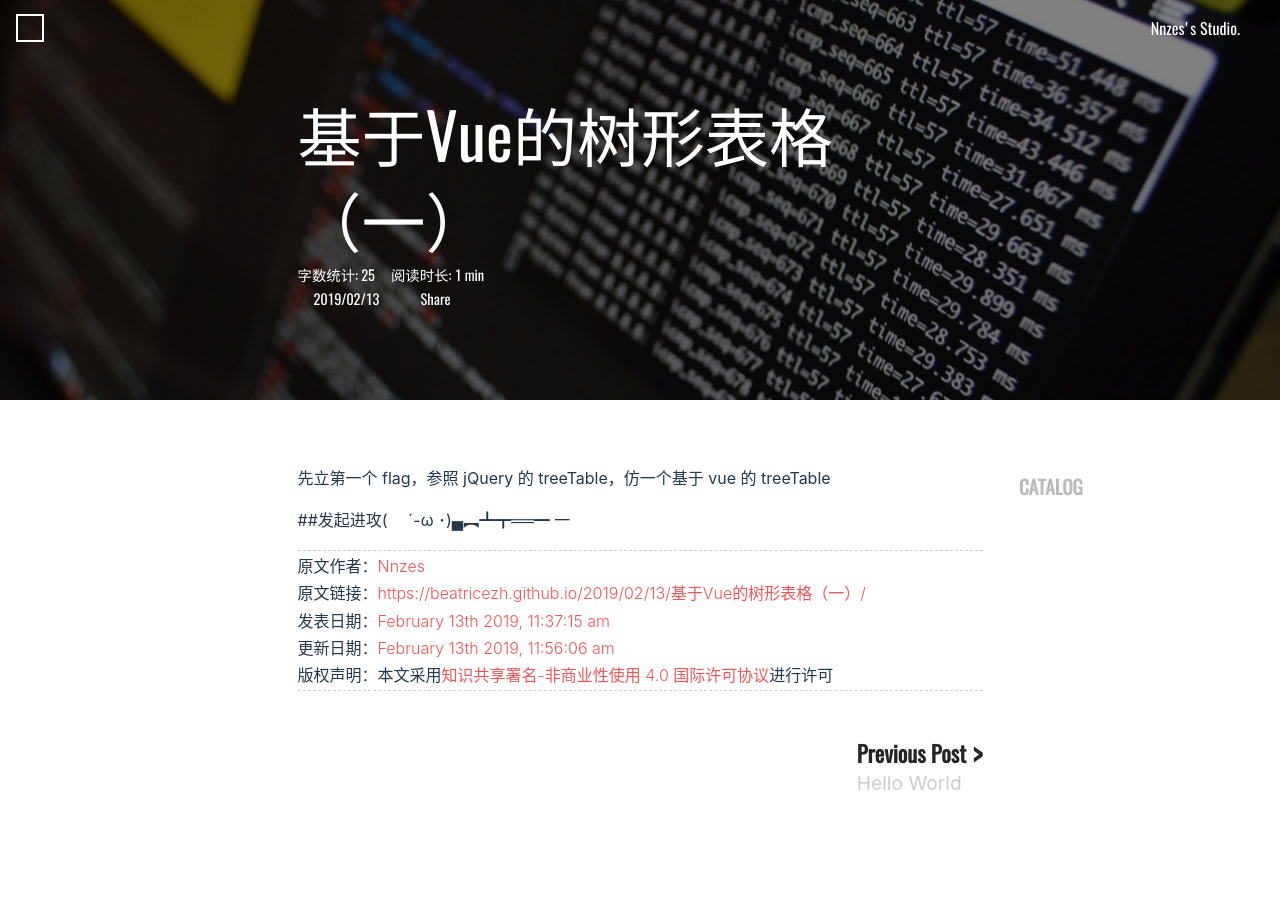
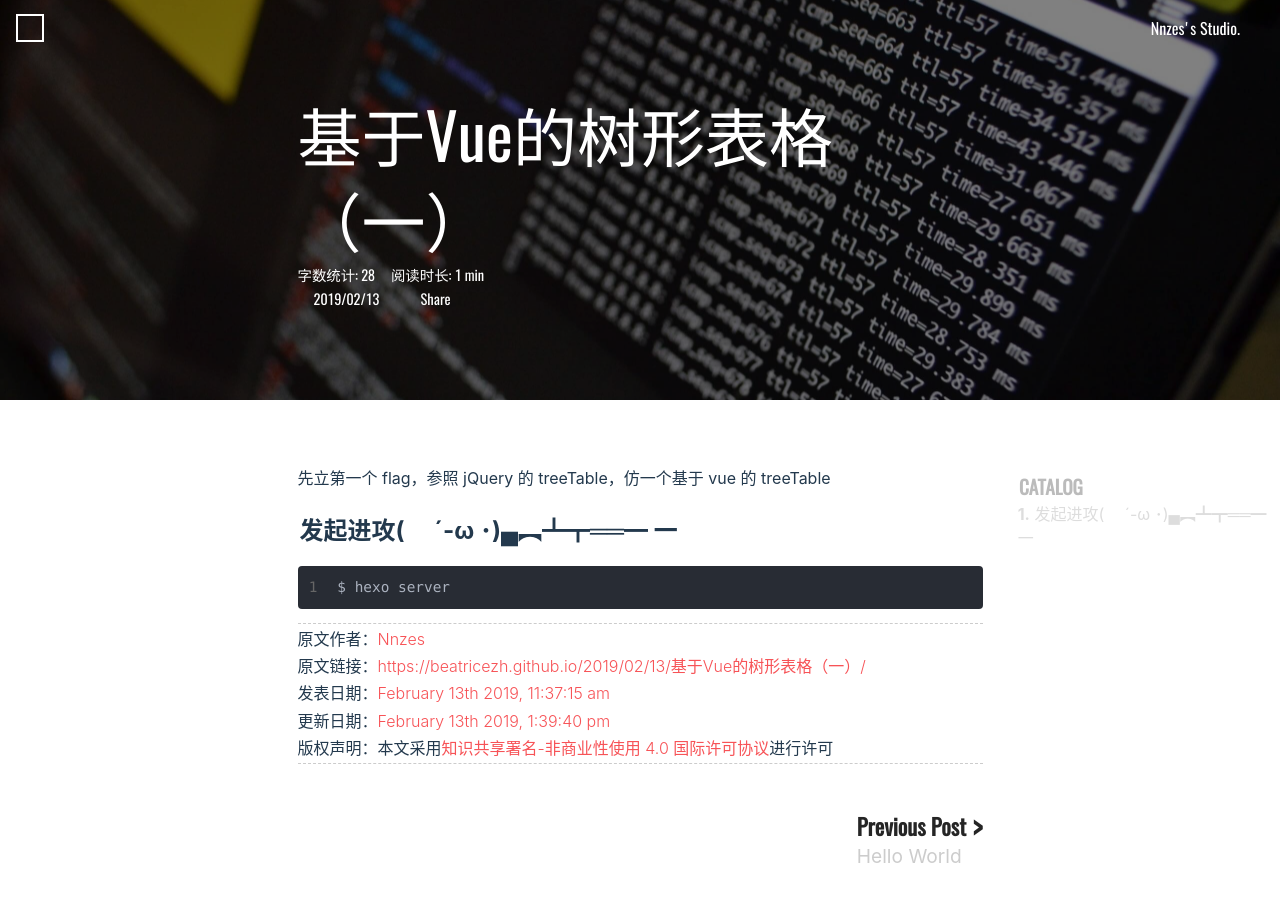
Before and after one commit to BeatriceZh/BeatriceZh.github.io, a plain HTML site: page 2019/02/13/基于Vue的树形表格（一）/index.html in a window 1280 px wide. Shown: the top 904 px of the page. Drawn offline with nearby package versions, Linux system fonts and the light colour scheme; some packages are replaced by stand-ins of ours; a script that the page names is missing; a web font is replaced by a local one.

Commit message:
Site updated: 2019-02-13 13:39:49

```diff
--- a/2019/02/13/基于Vue的树形表格（一）/index.html
+++ b/2019/02/13/基于Vue的树形表格（一）/index.html
@@ -266,7 +266,7 @@ height:50vh;
 
 
                     <div class="post-intro-read">
-                        <span>字数统计: <span class="post-count word-count">25</span>阅读时长: <span class="post-count reading-time">1 min</span></span>
+                        <span>字数统计: <span class="post-count word-count">28</span>阅读时长: <span class="post-count reading-time">1 min</span></span>
                     </div>
 
                 <div class="post-intro-meta">
@@ -396,7 +396,7 @@ height:50vh;
             <main class="main post-page">
     <article class="article-entry">
         <p>先立第一个 flag，参照 jQuery 的 treeTable，仿一个基于 vue 的 treeTable</p>
-<p>##发起进攻(　  ´-ω ･)▄︻┻┳══━ 一</p>
+<h2 id="发起进攻-´-ω-･-▄︻┻┳══━-一"><a href="#发起进攻-´-ω-･-▄︻┻┳══━-一" class="headerlink" title="发起进攻(　  ´-ω ･)▄︻┻┳══━ 一"></a>发起进攻(　  ´-ω ･)▄︻┻┳══━ 一</h2><figure class="highlight bash"><table><tr><td class="gutter"><pre><span class="line">1</span><br></pre></td><td class="code"><pre><span class="line">$ hexo server</span><br></pre></td></tr></table></figure>
 
     </article>
     <!-- license  -->
@@ -405,7 +405,7 @@ height:50vh;
             <p>原文作者：<a href="https://beatricezh.github.io">Nnzes</a>
             </p><p>原文链接：<a href="https://beatricezh.github.io/2019/02/13/基于Vue的树形表格（一）/">https://beatricezh.github.io/2019/02/13/基于Vue的树形表格（一）/</a>
             </p><p>发表日期：<a href="https://beatricezh.github.io/2019/02/13/基于Vue的树形表格（一）/">February 13th 2019, 11:37:15 am</a>
-            </p><p>更新日期：<a href="https://beatricezh.github.io/2019/02/13/基于Vue的树形表格（一）/">February 13th 2019, 11:56:06 am</a>
+            </p><p>更新日期：<a href="https://beatricezh.github.io/2019/02/13/基于Vue的树形表格（一）/">February 13th 2019, 1:39:40 pm</a>
             </p><p>版权声明：本文采用<a rel="license" href="http://creativecommons.org/licenses/by-nc/4.0/">知识共享署名-非商业性使用 4.0 国际许可协议</a>进行许可</p>
         </div>
 
@@ -534,7 +534,7 @@ top:50vh;
         <div class="toc-catalog">
             <span class="iconfont-archer catalog-icon">&#xe613;</span><span>CATALOG</span>
         </div>
-
+        <ol class="toc"><li class="toc-item toc-level-2"><a class="toc-link" href="#发起进攻-´-ω-･-▄︻┻┳══━-一"><span class="toc-number">1.</span> <span class="toc-text">发起进攻(　  ´-ω ･)▄︻┻┳══━ 一</span></a></li></ol>
     </div>
 
     <div class="back-top iconfont-archer">&#xe639;</div>
```
Also changed, not shown: archives/2019/02/index.html (+1 -1 lines), archives/2019/index.html (+1 -1 lines), archives/index.html (+1 -1 lines), index.html (+1 -1 lines).
